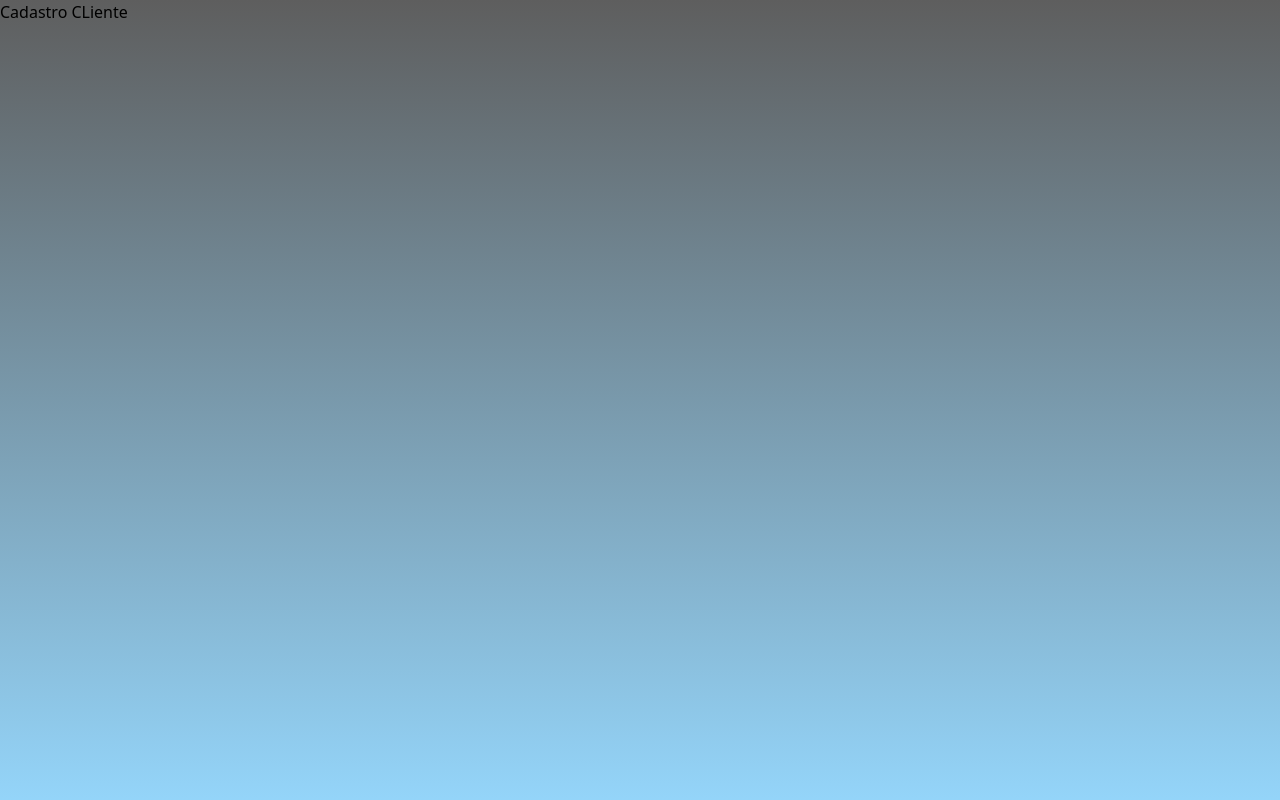
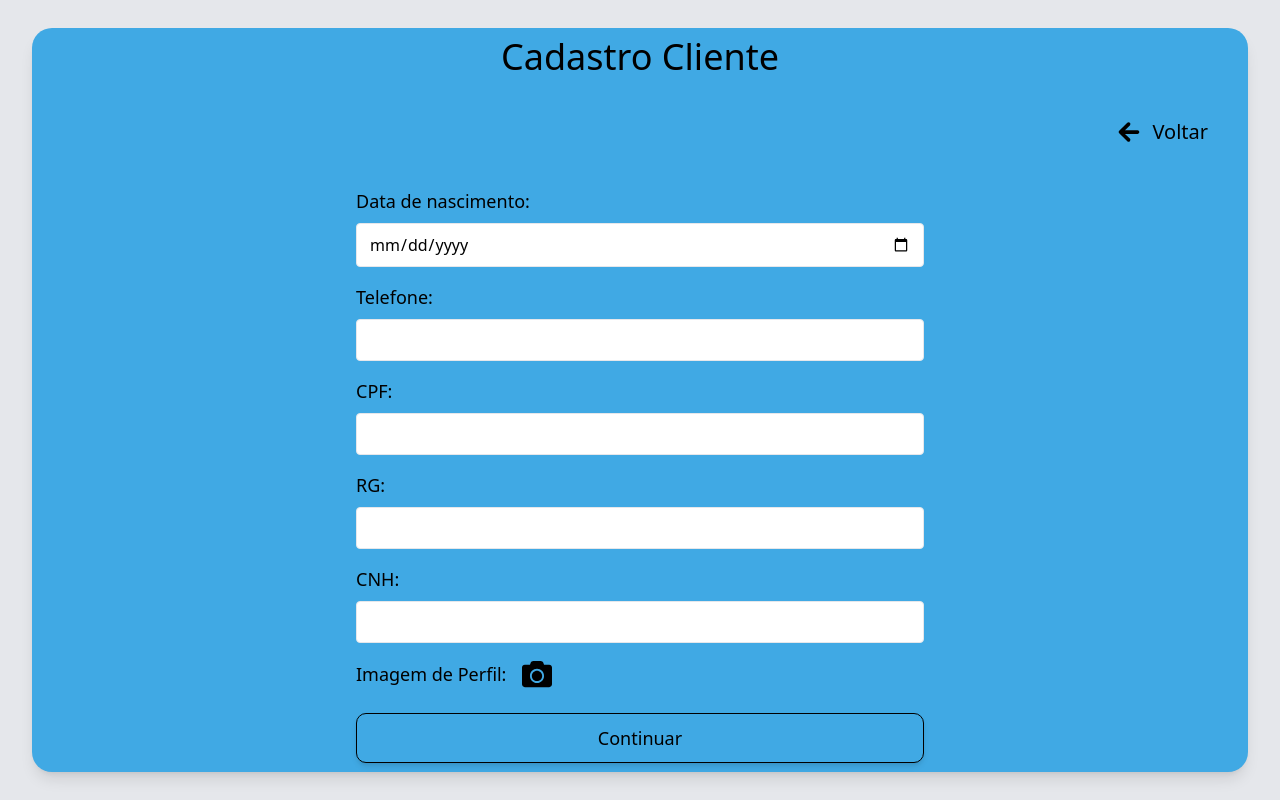
Before and after one commit to leonardobarbosas/challenge-front-4, a Next.js app in the folder challenge-sprint-4/: page /cadastro-cliente in a window 1280 px wide. Built offline with nearby package versions, Linux system fonts and the light colour scheme.

Commit message:
todas paginas cadastradas

```diff
--- a/challenge-sprint-4/src/app/cadastro-cliente/page.tsx
+++ b/challenge-sprint-4/src/app/cadastro-cliente/page.tsx
@@ -1,7 +1,81 @@
+import { FaCamera } from "react-icons/fa";
+import { IoMdArrowRoundBack } from "react-icons/io";
+import Link from "next/link";
+
 export default function CadastroCliente() {
   return (
-    <div>
-      <h1>Cadastro CLiente</h1>
-    </div>
+    <main className="flex h-screen w-full items-center justify-center bg-gray-200">
+      <div className="flex flex-col items-center justify-center w-[95%] h-[93%] bg-[#40a9e4] rounded-[20px] shadow-lg p-10">
+        <h1 className="text-4xl text-center mb-10 text-black">
+          Cadastro Cliente
+        </h1>
+        <div className="flex w-full items-end justify-end mb-10">
+          <Link href="/selecionar-cadastro">
+            <div className="flex items-center gap-2 text-black cursor-pointer">
+              <IoMdArrowRoundBack className="text-3xl" />
+              <p className="text-xl">Voltar</p>
+            </div>
+          </Link>
+        </div>
+        <section className="flex flex-col gap-6 w-1/2">
+          <div className="flex flex-col gap-4">
+            <div className="flex flex-col">
+              <label className="text-lg mb-2">Data de nascimento:</label>
+              <input
+                type="date"
+                id="date"
+                name="date"
+                className="w-full px-3 py-2 border rounded bg-white text-black"
+              />
+            </div>
+            <div className="flex flex-col">
+              <label className="text-lg mb-2">Telefone:</label>
+              <input
+                type="number"
+                id="telefone"
+                name="telefone"
+                className="w-full px-3 py-2 border rounded bg-white text-black"
+              />
+            </div>
+            <div className="flex flex-col">
+              <label className="text-lg mb-2">CPF:</label>
+              <input
+                type="number"
+                id="cpf"
+                name="cpf"
+                className="w-full px-3 py-2 border rounded bg-white text-black"
+              />
+            </div>
+            <div className="flex flex-col">
+              <label className="text-lg mb-2">RG:</label>
+              <input
+                type="number"
+                id="rg"
+                name="rg"
+                className="w-full px-3 py-2 border rounded bg-white text-black"
+              />
+            </div>
+            <div className="flex flex-col">
+              <label className="text-lg mb-2">CNH:</label>
+              <input
+                type="number"
+                id="cnh"
+                name="cnh"
+                className="w-full px-3 py-2 border rounded bg-white text-black"
+              />
+            </div>
+            <div className="flex items-center gap-4">
+              <label className="text-lg">Imagem de Perfil:</label>
+              <FaCamera className="text-3xl cursor-pointer" />
+            </div>
+          </div>
+          <Link href="cadastro-veiculo">
+            <button className="text-black w-full h-[50px] bg-[#40a9e4] rounded-[10px] border border-black cursor-pointer shadow-md text-lg font-medium hover:transition-all hover:duration-300 hover:scale-105 hover:bg-[#358fc4]">
+              Continuar
+            </button>
+          </Link>
+        </section>
+      </div>
+    </main>
   );
 }
--- a/challenge-sprint-4/src/app/cadastro-mecanico/page.tsx
+++ b/challenge-sprint-4/src/app/cadastro-mecanico/page.tsx
@@ -1,7 +1,81 @@
+import { FaCamera } from "react-icons/fa";
+import { IoMdArrowRoundBack } from "react-icons/io";
+import Link from "next/link";
+
 export default function CadastroMecanico() {
   return (
-    <div>
-      <h1>Cadastro Mecanico</h1>
-    </div>
+    <main className="flex h-screen w-full items-center justify-center bg-gray-200">
+      <div className="flex flex-col items-center justify-center w-[95%] h-[93%] bg-[#40a9e4] rounded-[20px] shadow-lg p-10">
+        <h1 className="text-4xl text-center mb-10 text-black">
+          Cadastro Mecânico
+        </h1>
+        <div className="flex w-full items-end justify-end mb-10">
+          <Link href="/selecionar-cadastro">
+            <div className="flex items-center gap-2 text-black cursor-pointer">
+              <IoMdArrowRoundBack className="text-3xl" />
+              <p className="text-xl">Voltar</p>
+            </div>
+          </Link>
+        </div>
+        <section className="flex flex-col gap-6 w-1/2">
+          <div className="flex flex-col gap-4">
+            <div className="flex flex-col">
+              <label className="text-lg mb-2">Data de nascimento:</label>
+              <input
+                type="date"
+                id="date"
+                name="date"
+                className="w-full px-3 py-2 border rounded bg-white text-black"
+              />
+            </div>
+            <div className="flex flex-col">
+              <label className="text-lg mb-2">Telefone:</label>
+              <input
+                type="number"
+                id="telefone"
+                name="telefone"
+                className="w-full px-3 py-2 border rounded bg-white text-black"
+              />
+            </div>
+            <div className="flex flex-col">
+              <label className="text-lg mb-2">CPF:</label>
+              <input
+                type="number"
+                id="cpf"
+                name="cpf"
+                className="w-full px-3 py-2 border rounded bg-white text-black"
+              />
+            </div>
+            <div className="flex flex-col">
+              <label className="text-lg mb-2">RG:</label>
+              <input
+                type="number"
+                id="rg"
+                name="rg"
+                className="w-full px-3 py-2 border rounded bg-white text-black"
+              />
+            </div>
+            <div className="flex flex-col">
+              <label className="text-lg mb-2">CNH:</label>
+              <input
+                type="number"
+                id="cnh"
+                name="cnh"
+                className="w-full px-3 py-2 border rounded bg-white text-black"
+              />
+            </div>
+            <div className="flex items-center gap-4">
+              <label className="text-lg">Imagem de Perfil:</label>
+              <FaCamera className="text-3xl cursor-pointer" />
+            </div>
+          </div>
+          <Link href="/">
+            <button className="text-black w-full h-[50px] bg-[#40a9e4] rounded-[10px] border border-black cursor-pointer shadow-md text-lg font-medium hover:transition-all hover:duration-300 hover:scale-105 hover:bg-[#358fc4]">
+              Cadastrar
+            </button>
+          </Link>
+        </section>
+      </div>
+    </main>
   );
 }
--- a/challenge-sprint-4/src/app/cadastro-veiculo/page.tsx
+++ b/challenge-sprint-4/src/app/cadastro-veiculo/page.tsx
@@ -1,7 +1,77 @@
+import { FaCamera } from "react-icons/fa";
+import { IoMdArrowRoundBack } from "react-icons/io";
+import Link from "next/link";
+
 export default function CadastroVeiculo() {
   return (
-    <div>
-      <h1>Cadastro Veiculo</h1>
-    </div>
+    <main className="flex h-screen w-full items-center justify-center bg-gray-200">
+      <div className="flex flex-col items-center justify-center w-[95%] h-[93%] bg-[#40a9e4] rounded-[20px] shadow-lg p-10">
+        <h1 className="text-4xl text-center mb-10 text-black">
+          Cadastro Veículo
+        </h1>
+        <div className="flex w-full items-end justify-end mb-10">
+          <Link href="/cadastro-cliente">
+            <div className="flex items-center gap-2 text-black cursor-pointer">
+              <IoMdArrowRoundBack className="text-3xl" />
+              <p className="text-xl">Voltar</p>
+            </div>
+          </Link>
+        </div>
+        <section className="flex flex-col gap-6 w-1/2">
+          <div className="flex flex-col gap-4">
+            <div className="flex flex-col">
+              <label className="text-lg mb-2">Placa:</label>
+              <input
+                type="text"
+                id="placa"
+                name="placa"
+                className="w-full px-3 py-2 border rounded bg-white text-black"
+              />
+            </div>
+            <div className="flex flex-col">
+              <label className="text-lg mb-2">Número de Chassi:</label>
+              <input
+                type="text"
+                id="chassi"
+                name="chassi"
+                className="w-full px-3 py-2 border rounded bg-white text-black"
+              />
+            </div>
+            <div className="flex flex-col">
+              <label className="text-lg mb-2">Marca:</label>
+              <input
+                type="text"
+                id="marca"
+                name="marca"
+                className="w-full px-3 py-2 border rounded bg-white text-black"
+              />
+            </div>
+            <div className="flex flex-col">
+              <label className="text-lg mb-2">Modelo:</label>
+              <input
+                type="text"
+                id="modelo"
+                name="modelo"
+                className="w-full px-3 py-2 border rounded bg-white text-black"
+              />
+            </div>
+            <div className="flex flex-col">
+              <label className="text-lg mb-2">Cor:</label>
+              <input
+                type="text"
+                id="cor"
+                name="cor"
+                className="w-full px-3 py-2 border rounded bg-white text-black"
+              />
+            </div>
+          </div>
+          <Link href="/">
+            <button className="text-black w-full h-[50px] bg-[#40a9e4] rounded-[10px] border border-black cursor-pointer shadow-md text-lg font-medium hover:transition-all hover:duration-300 hover:scale-105 hover:bg-[#358fc4]">
+              Cadastrar
+            </button>
+          </Link>
+        </section>
+      </div>
+    </main>
   );
 }
```
